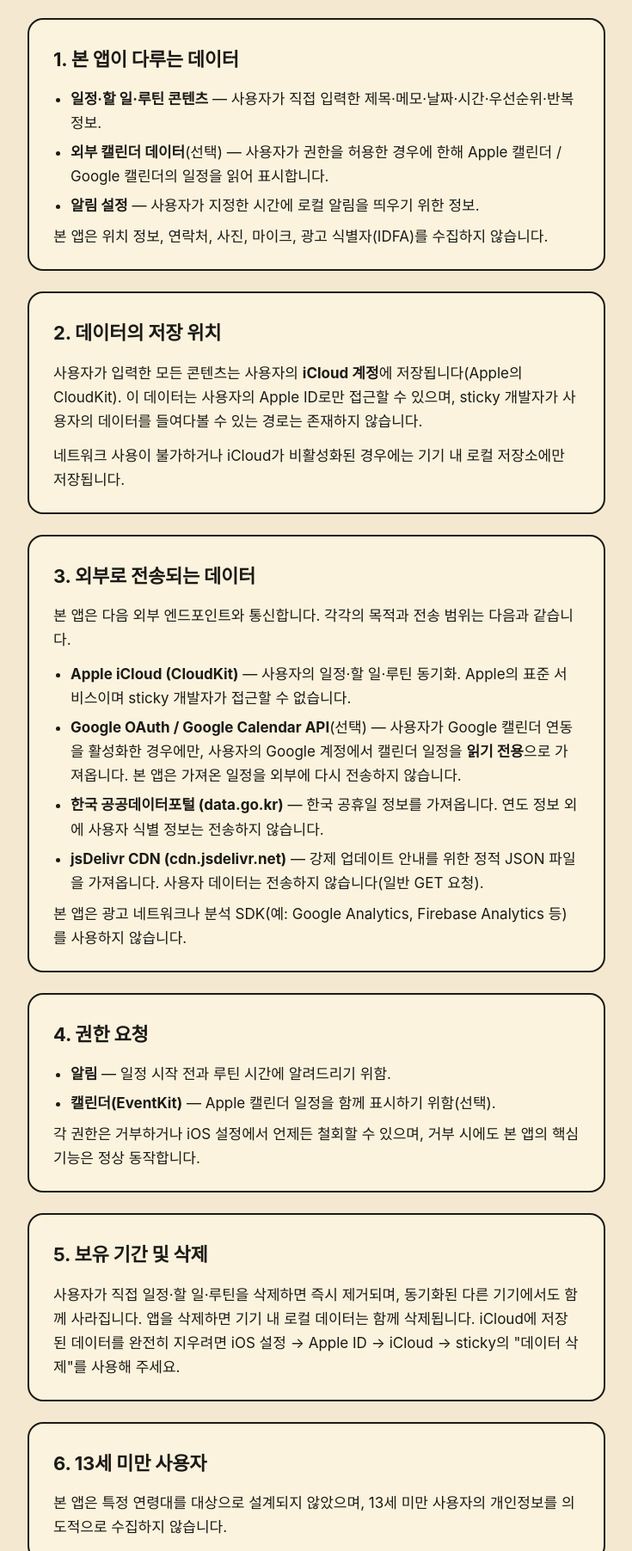
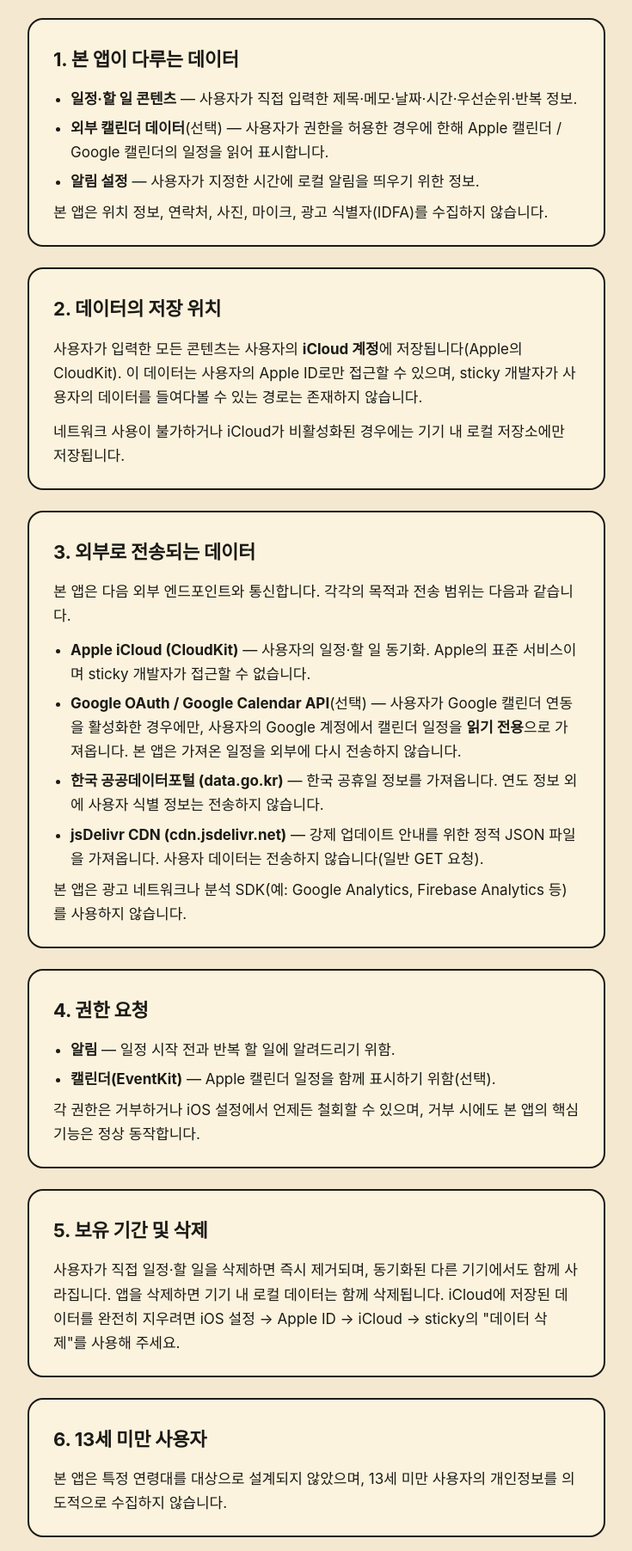
Before and after one commit to ChoSeyoung/sticky-config, a plain HTML site: page privacy.html in a window 1280 px wide. Shown: the part 337-2141 px from the top of the page at 86% size, without its empty margins (272-1007 px from the left). Drawn offline with Linux system fonts and the light colour scheme.

Commit message:
Drop removed 루틴 mentions from landing + privacy

```diff
--- a/privacy.html
+++ b/privacy.html
@@ -25,7 +25,7 @@
 <section>
   <h2>1. 본 앱이 다루는 데이터</h2>
   <ul>
-    <li><strong>일정·할 일·루틴 콘텐츠</strong> — 사용자가 직접 입력한 제목·메모·날짜·시간·우선순위·반복 정보.</li>
+    <li><strong>일정·할 일 콘텐츠</strong> — 사용자가 직접 입력한 제목·메모·날짜·시간·우선순위·반복 정보.</li>
     <li><strong>외부 캘린더 데이터</strong>(선택) — 사용자가 권한을 허용한 경우에 한해 Apple 캘린더 / Google 캘린더의 일정을 읽어 표시합니다.</li>
     <li><strong>알림 설정</strong> — 사용자가 지정한 시간에 로컬 알림을 띄우기 위한 정보.</li>
   </ul>
@@ -50,7 +50,7 @@
   <p>본 앱은 다음 외부 엔드포인트와 통신합니다. 각각의 목적과 전송 범위는 다음과 같습니다.</p>
   <ul>
     <li>
-      <strong>Apple iCloud (CloudKit)</strong> — 사용자의 일정·할 일·루틴 동기화.
+      <strong>Apple iCloud (CloudKit)</strong> — 사용자의 일정·할 일 동기화.
       Apple의 표준 서비스이며 sticky 개발자가 접근할 수 없습니다.
     </li>
     <li>
@@ -73,7 +73,7 @@
 <section>
   <h2>4. 권한 요청</h2>
   <ul>
-    <li><strong>알림</strong> — 일정 시작 전과 루틴 시간에 알려드리기 위함.</li>
+    <li><strong>알림</strong> — 일정 시작 전과 반복 할 일에 알려드리기 위함.</li>
     <li><strong>캘린더(EventKit)</strong> — Apple 캘린더 일정을 함께 표시하기 위함(선택).</li>
   </ul>
   <p>각 권한은 거부하거나 iOS 설정에서 언제든 철회할 수 있으며, 거부 시에도 본 앱의 핵심 기능은 정상 동작합니다.</p>
@@ -82,7 +82,7 @@
 <section>
   <h2>5. 보유 기간 및 삭제</h2>
   <p>
-    사용자가 직접 일정·할 일·루틴을 삭제하면 즉시 제거되며, 동기화된 다른 기기에서도 함께 사라집니다.
+    사용자가 직접 일정·할 일을 삭제하면 즉시 제거되며, 동기화된 다른 기기에서도 함께 사라집니다.
     앱을 삭제하면 기기 내 로컬 데이터는 함께 삭제됩니다.
     iCloud에 저장된 데이터를 완전히 지우려면 iOS 설정 → Apple ID → iCloud → sticky의 "데이터 삭제"를 사용해 주세요.
   </p>
```
Also changed, not shown: index.html (+2 -2 lines).
